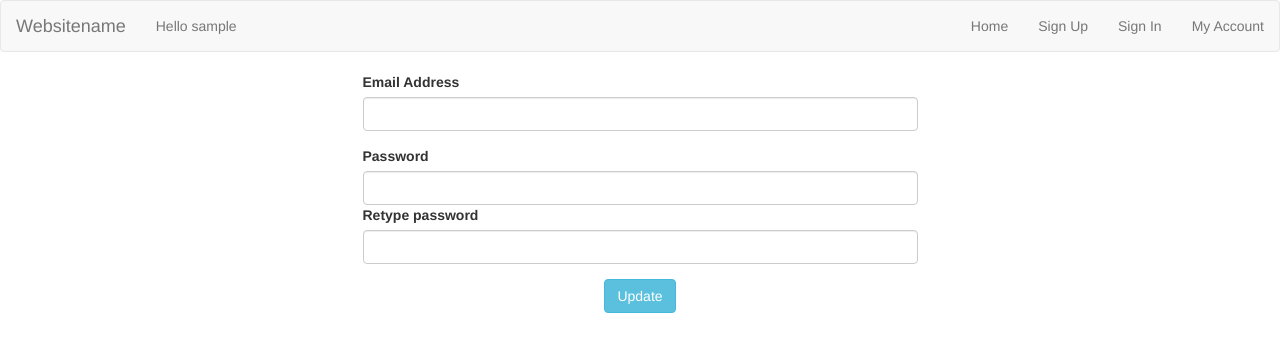
After one commit to predatrice/shiny-winner, a PHP site: page /account.php in a window 1280 px wide. The commit adds this page. Shown: the top 352 px of the page. Run offline with PHP 8.4, Linux system fonts and the light colour scheme; the visitor is signed in with stand-in values (Sample User, id 1); data that the repository does not hold is empty.

Commit message:
added navigation, session and account page

```diff
--- /dev/null
+++ b/account.php
@@ -0,0 +1,38 @@
+<?php
+session_start();
+include("includes/database.php");
+
+if(isset($_SESSION["email"])==false){
+    //user has not logged in redirect to login page
+    header("location:login.php");
+    exit();
+}
+?>
+<!doctype html>
+<html>
+    <?php include("includes/head.php"); ?>
+    <body>
+        <?php include("includes/navigation.php"); ?>
+        <div class="container">
+            <div class="row">
+                <div class="col-md-6 col-md-offset-3">
+                    <form if="account-update" action="account.php" method="post">
+                        <div class="form-group">
+                            <label for="email">Email Address</label>
+                            <input type="email" class="form-control" id="email" name="email">
+                        </div>
+                        <div class="form-group">
+                            <label for="password">Password</label>
+                            <input type="password" class="form-control" id="password1" name="password1">
+                            <label for="password">Retype password</label>
+                            <input type="password" class="form-control" id="password2" name="password2">
+                        </div>
+                        <div class="text-center">
+                             <button type="submit" name="submit" class="btn btn-info">Update</button>
+                        </div>
+                    </form>
+                </div>
+            </div>
+        </div>
+    </body>
+</html>
--- a/includes/database.php
+++ b/includes/database.php
@@ -1,9 +1,9 @@
 <?php
-$user = "user";
-$password = "password";
-$host = "localhost";
-$database = "datastore";
-$connection = mysqli_connect($host,$user,$password,$database);
+$dbuser = "user";
+$dbpassword = "password";
+$dbhost = "localhost";
+$dbdatabase = "datastore";
+$connection = mysqli_connect($dbhost,$dbuser,$dbpassword,$dbdatabase);
 if(!$connection){
   echo "database error";
 }
--- /dev/null
+++ b/includes/navigation.php
@@ -0,0 +1,28 @@
+<header>
+    <nav class="navbar navbar-default">
+        <div class="navbar-header">
+            <button class="navbar-toggle collapsed" data-toggle="collapse" data-target="#main-menu">
+                <span class="icon-bar"></span>
+                <span class="icon-bar"></span>
+                <span class="icon-bar"></span>
+            </button>
+            <a href="index.php" class="navbar-brand">Websitename</a>
+              <div class="navbar-text navbar-right">
+        <?php
+        if($_SESSION["username"]){
+            echo "Hello ". $_SESSION["username"];
+        }
+        ?>
+        </div>
+        </div>
+        <div class="collapse navbar-collapse" id="main-menu">
+            <ul class="nav navbar-nav navbar-right">
+                <li><a href="index.php">Home</a></li>
+                <li><a href="register.php">Sign Up</a></li>
+                <li><a href="login.php">Sign In</a></li>
+                <li><a href="account.php">My Account</a></li>
+            </ul>
+        </div>
+
+    </nav>
+</header>
```
Also changed, not shown: login.php (+9 -1 lines), register.php (+11 -2 lines), README.md.
